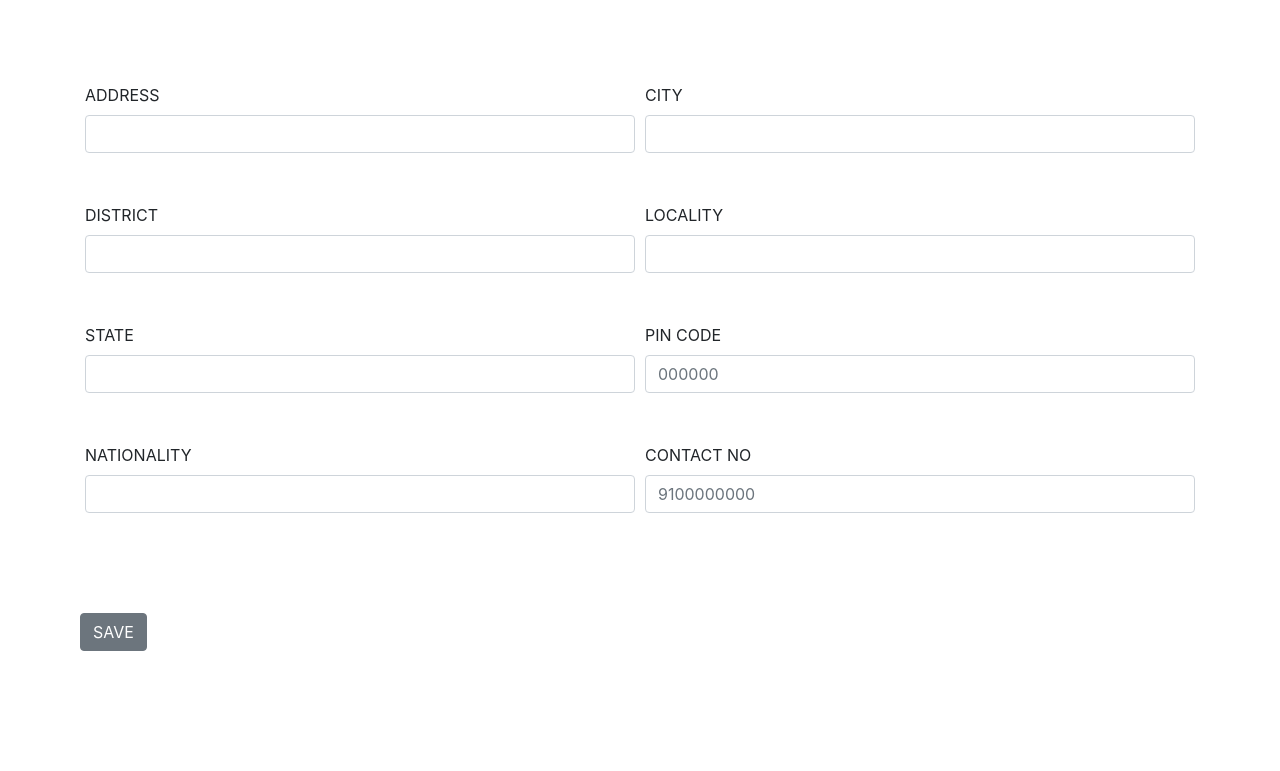
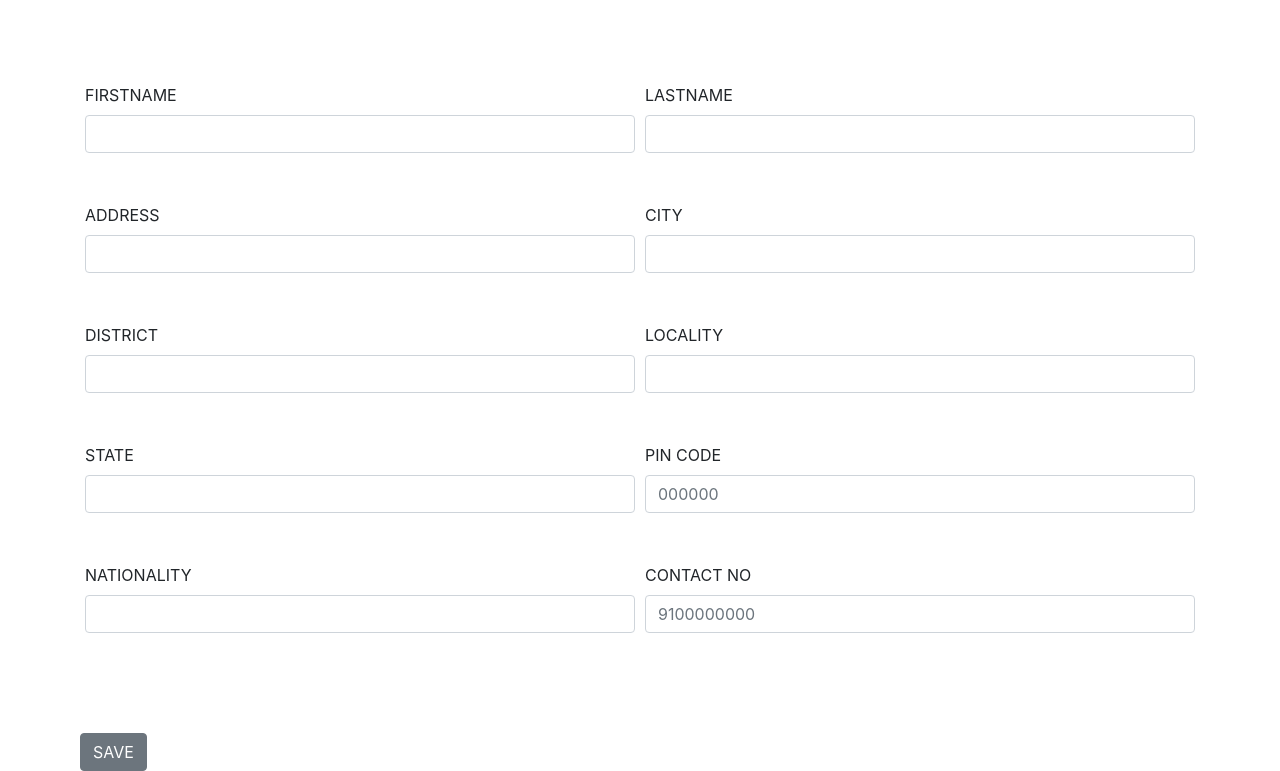
Before and after one commit to shreyaswikriti/patient-dashboard, a Django app: template project_dashboard/patient/templates/patient_address.html in a window 1280 px wide. Shown: the part 56-827 px from the top of the page. Before the commit the page ends 707 px from the top, so only its background shows below. Run offline with Django 3.2, Linux system fonts and the light colour scheme; the template is opened without the code that fills it, so the values that code supplies are empty; parts of the project's set-up code (start-up, migrations or seed data) failed here and were passed over; some libraries are stand-ins or nearby versions.

Commit message:
modified patient profile

```diff
--- a/project_dashboard/patient/templates/patient_address.html
+++ b/project_dashboard/patient/templates/patient_address.html
@@ -8,6 +8,16 @@
 <form method="POST">
      {% csrf_token %}
    <div style="padding-top:3%;">
+      <div class="form-row">
+          <div class="col">
+            <label class="control-label">FIRSTNAME</label>
+            <input type="text" class="form-control" name="first" id="first"  value="{{patient.firstName}}" required/>
+          </div>
+          <div class="col">
+            <label class="control-label">LASTNAME</label>
+            <input type="text" class="form-control" name="last" id="last" value="{{patient.lastName}}" required/ >
+          </div>
+        </div>
         <div class="form-row">
           <div class="col">
             <label class="control-label">ADDRESS</label>
```
Also changed, not shown: project_dashboard/patient/views.py (+7 -1 lines).
